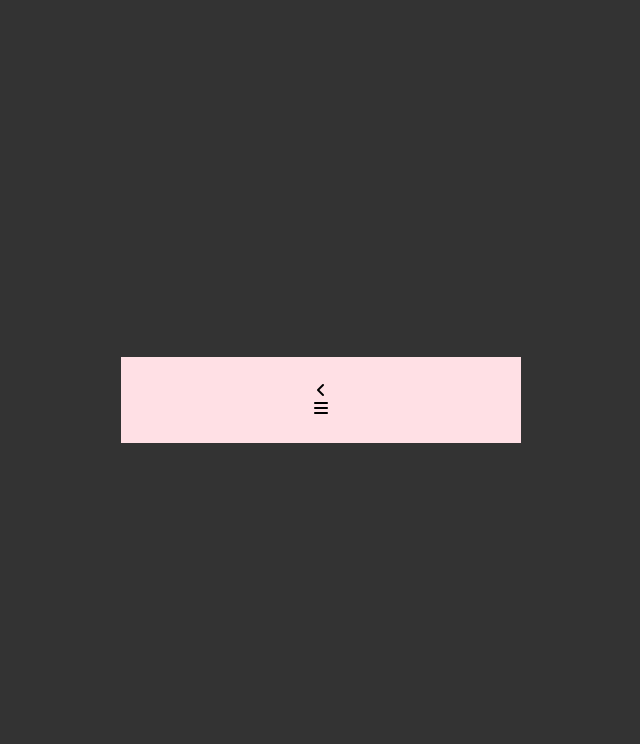
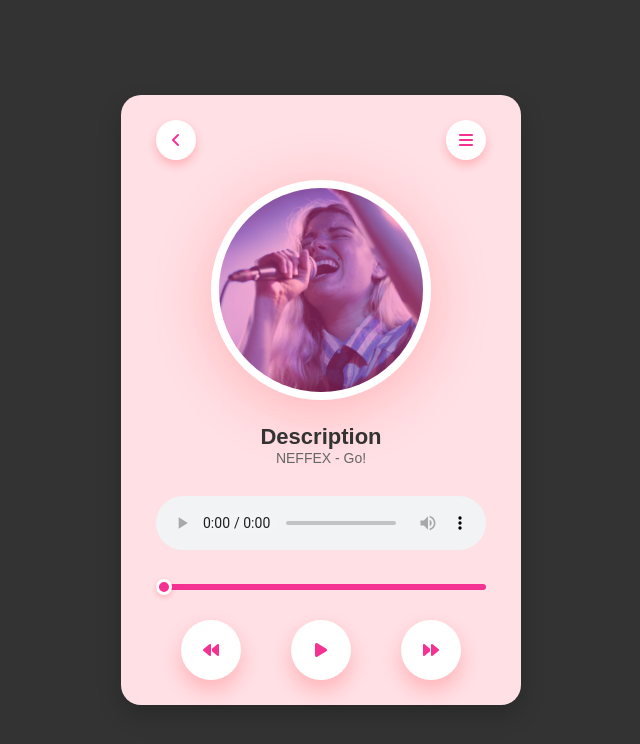
Before and after one commit to Alwalid-Akash/Music_player, a plain HTML site: page index.html in a window 1280 px wide. Shown: the whole page, without its empty margins (319-959 px from the left). Drawn offline with Linux system fonts and the light colour scheme.

Commit message:
first commit

```diff
--- a/index.html
+++ b/index.html
@@ -4,7 +4,7 @@
 <head>
   <meta charset="UTF-8">
   <meta name="viewport" content="width=device-width, initial-scale=1.0">
-  <title>Music player</title>
+  <title>Music Player</title>
   <link rel="stylesheet" href="style.css">
   <script src="https://kit.fontawesome.com/180117f545.js" crossorigin="anonymous"></script>
 </head>
@@ -13,16 +13,27 @@
   <div class="container">
     <div class="music-player">
       <nav>
-        <div class="circl">
+        <div class="circle">
           <i class="fa-solid fa-angle-left"></i>
         </div>
-        <div class="circl">
+        <div class="circle">
           <i class="fa-solid fa-bars"></i>
         </div>
       </nav>
+      <img src="media/thum.png" class="song-img" alt="Song Thumbnail">
+      <h1>Description</h1>
+      <p>NEFFEX - Go!</p>
 
+      <audio id="audio" src="media/Go-NEFFEX.mp3" controls></audio>
+
+      <input type="range" value="0" id="progress">
+
+      <div class="controls">
+        <div><i class="fa-solid fa-backward"></i></div>
+        <div><i class="fa-solid fa-play" id="playPauseBtn"></i></div>
+        <div><i class="fa-solid fa-forward"></i></div>
+      </div>
     </div>
-
   </div>
 </body>
 
--- a/style.css
+++ b/style.css
@@ -1,18 +1,20 @@
 * {
-  margin: 0px;
-  padding: 0px;
-  font-family: 'poppins', sans-serif;
+  margin: 0;
+  padding: 0;
+  font-family: 'Poppins', sans-serif;
   box-sizing: border-box;
+}
+
+body {
+  background: #333;
 }
 
 .container {
   width: 100%;
   height: 100vh;
-  background: #333;
   display: flex;
   align-items: center;
   justify-content: center;
-  flex-wrap: wrap;
 }
 
 .music-player {
@@ -20,4 +22,95 @@
   width: 400px;
   padding: 25px 35px;
   text-align: center;
+  border-radius: 20px;
+  box-shadow: 0 10px 25px rgba(0, 0, 0, 0.2);
 }
+
+nav {
+  display: flex;
+  justify-content: space-between;
+  margin-bottom: 20px;
+}
+
+.circle {
+  border-radius: 50%;
+  width: 40px;
+  height: 40px;
+  line-height: 40px;
+  background: #fff;
+  color: #f53192;
+  box-shadow: 0 5px 10px rgba(255, 26, 26, 0.22);
+  display: flex;
+  align-items: center;
+  justify-content: center;
+  cursor: pointer;
+}
+
+.song-img {
+  width: 220px;
+  border-radius: 50%;
+  border: 8px solid #fff;
+  box-shadow: 0 10px 60px rgba(255, 26, 26, 0.22);
+}
+
+.music-player h1 {
+  font-size: 22px;
+  font-weight: 600;
+  color: #333;
+  margin-top: 20px;
+}
+
+.music-player p {
+  font-size: 14px;
+  color: #666;
+  margin-bottom: 20px;
+}
+
+audio {
+  width: 100%;
+  margin-top: 10px;
+}
+
+#progress {
+  -webkit-appearance: none;
+  width: 100%;
+  height: 6px;
+  background: #f53192;
+  border-radius: 4px;
+  cursor: pointer;
+  margin: 30px 0;
+}
+
+#progress::-webkit-slider-thumb {
+  -webkit-appearance: none;
+  background: #f53192;
+  width: 16px;
+  height: 16px;
+  border-radius: 50%;
+  border: 3px solid #fff;
+  box-shadow: 0 2px 5px rgba(255, 26, 26, 0.22);
+}
+
+.controls {
+  display: flex;
+  justify-content: space-around;
+  align-items: center;
+}
+
+.controls div {
+  width: 60px;
+  height: 60px;
+  background: #fff;
+  display: flex;
+  align-items: center;
+  justify-content: center;
+  border-radius: 50%;
+  color: #f53192;
+  box-shadow: 0 10px 20px rgba(255, 26, 26, 0.22);
+  cursor: pointer;
+  transition: transform 0.2s ease;
+}
+
+.controls div:hover {
+  transform: scale(1.1);
+}
```
Also changed, not shown: media/thum.png (added).
